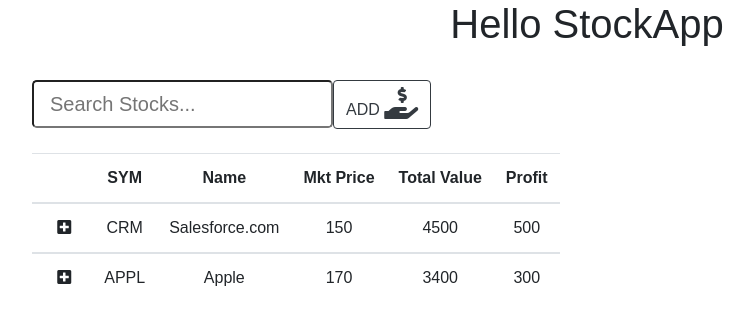
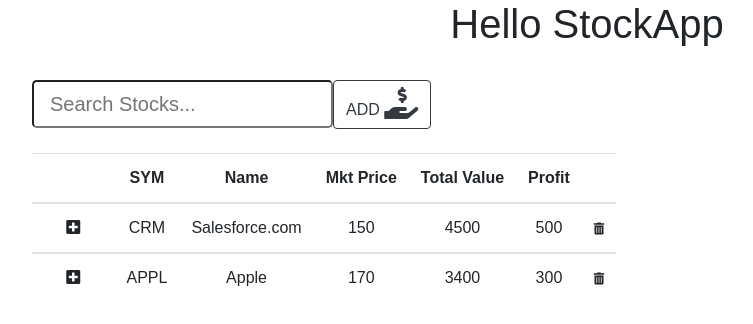
Before and after one commit to codnri/StockApp, a React (Create React App) app: page / in a window 1280 px wide. Shown: the top 324 px of the page, without its empty margins (53-806 px from the left). Built offline with nearby package versions, Linux system fonts and the light colour scheme.

Commit message:
add remove button

```diff
--- a/src/actions/stocks.js
+++ b/src/actions/stocks.js
@@ -4,3 +4,8 @@ export const addStock = stock => ({
   id: uuid(),
   stock
 });
+
+export const removeStock = stock => ({
+  type: "REMOVE_STOCK",
+  id: stock.id
+});
--- a/src/components/StockListItem.js
+++ b/src/components/StockListItem.js
@@ -52,27 +52,39 @@ class StockListItem extends React.Component {
     );
     return this.getTotalValue() - totalCost;
   };
+
+  clickDelButton = e => {
+    // console.log("clickDelButton");
+    return this.props.clickDelButton(e);
+  };
   render() {
     return (
       <>
         <tbody>
-          <tr
+          <tr>
+            <td
               className="clickable"
               data-toggle="collapse"
               data-target={"#group-of-rows-" + this.props.num}
               aria-expanded="false"
               aria-controls={"group-of-rows-" + this.props.num}
             >
-            <td>
-              &nbsp;&nbsp;{" "}
+              &nbsp;&nbsp;&nbsp;&nbsp;&nbsp;
               <i className="fas fa-plus-square" aria-hidden="true" />
-              &nbsp;&nbsp;
+              &nbsp;&nbsp;&nbsp;&nbsp;&nbsp;
             </td>
             <td>{this.props.stock.symbol}</td>
             <td>{this.props.stock.name}</td>
             <td>{this.props.stock.market_price}</td>
             <td>{this.getTotalValue()}</td>
             <td>{this.getProfit()}</td>
+            <td>
+              <i
+                id={this.props.stock.id}
+                className="fas fa-trash-alt fa-xs"
+                onClick={this.clickDelButton}
+              />
+            </td>
           </tr>
         </tbody>
         <tbody id={"group-of-rows-" + this.props.num} className="collapse">
--- a/src/containers/StockTable.js
+++ b/src/containers/StockTable.js
@@ -1,6 +1,6 @@
 import React from "react";
 import { connect } from "react-redux";
-import { addStock } from "../actions/stocks";
+import { addStock, removeStock } from "../actions/stocks";
 import StockListItem from "../components/StockListItem";
 class StockTable extends React.Component {
   constructor(props) {
@@ -61,6 +61,16 @@ class StockTable extends React.Component {
     this.props.addStock(crm);
     this.props.addStock(appl);
   }
+  clickDelButton = e => {
+    console.log("parent clickDelButton");
+    let clicked_index = e.target.id;
+    console.log(clicked_index);
+    let [stock] = this.props.stockState.stockList.filter(
+      el => el.id == clicked_index
+    );
+    console.log(stock);
+    this.props.removeStock(stock);
+  };
   render() {
     return (
       <div className="container">
@@ -74,11 +84,19 @@ class StockTable extends React.Component {
               <th>Mkt Price</th>
               <th>Total Value</th>
               <th>Profit</th>
+              <th />
             </tr>
           </thead>
           {this.props.stockState.stockList.length != 0 &&
             this.props.stockState.stockList.map((stock, index) => {
-              return <StockListItem key={index} stock={stock} num={index} />;
+              return (
+                <StockListItem
+                  key={index}
+                  stock={stock}
+                  num={index}
+                  clickDelButton={this.clickDelButton}
+                />
+              );
             })}
         </table>
       </div>
@@ -94,7 +112,8 @@ const mapStateToProps = (state, props) => {
 
 const mapDispatchToProps = dispatch => {
   return {
-    addStock: stock => dispatch(addStock(stock))
+    addStock: stock => dispatch(addStock(stock)),
+    removeStock: stock => dispatch(removeStock(stock))
   };
 };
 export default connect(
--- a/src/reducers/stocks.js
+++ b/src/reducers/stocks.js
@@ -3,6 +3,13 @@ const stocks = (state = { stockList: [] }, action) => {
     case "ADD_STOCK":
       return {
         stockList: [...state.stockList, action.stock]
+      };
+    case "REMOVE_STOCK":
+      // console.log("reducer " + action.id);
+      let new_stockList = state.stockList.filter(el => el.id !== action.id);
+      console.log(new_stockList);
+      return {
+        stockList: new_stockList
       };
     // 初期条件を忘れずに書く
     default:
--- a/src/styles.css
+++ b/src/styles.css
@@ -2,3 +2,6 @@
   font-family: sans-serif;
   text-align: center;
 }
+a {
+  color: inherit;
+}
```
Lines whose indentation alone changed are shown as unchanged.
